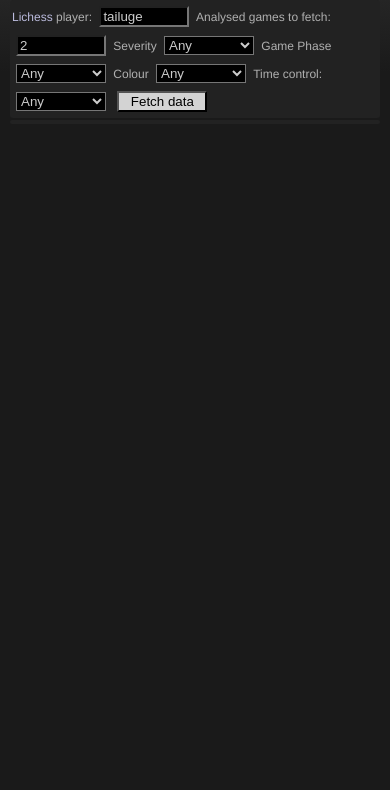
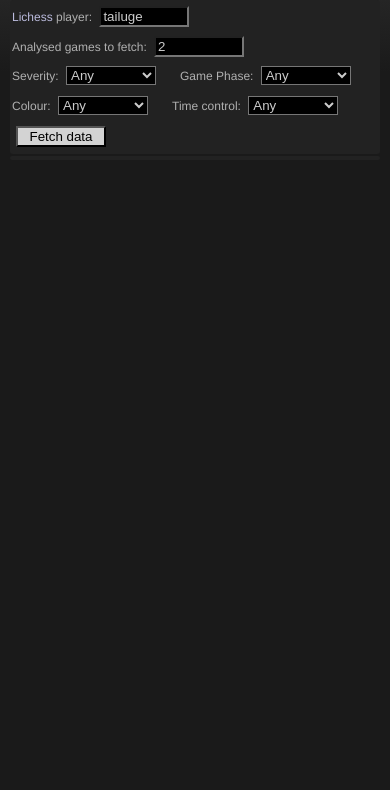
Before and after one commit to tailuge/mistake-o-tron, a website: page index.html in a window 390 px wide. Shown: the part 44-834 px from the top of the page. Drawn offline with Linux system fonts and the light colour scheme.

Commit message:
Add minimal responsive behaviour

```diff
--- a/assets/examples.css
+++ b/assets/examples.css
@@ -59,6 +59,11 @@
 
 #chessground-examples control {
   margin-left: 20px;
+  display: block;
+}
+
+#log {
+  word-wrap: break-word;
 }
 
 .inputs {
@@ -66,4 +71,17 @@
   border-radius: 3px;
   padding: 2px;
   margin: 2px 2px;
+  display: block;
+
 }
+.inputs::after {
+  content: "";
+  clear: both;
+  display: table;
+}
+
+.userInput {
+  float: left;
+  height:30px;
+  padding-right: 20px;
+}
--- a/index.html
+++ b/index.html
@@ -1,6 +1,7 @@
 <html>
 
 <head>
+    <meta name="viewport" content="width=device-width, initial-scale=1.0">
     <meta http-equiv="Content-Type" content="text/html; charset=UTF-8" />
     <link rel="stylesheet" href="assets/chessground.css" async>
     <link rel="stylesheet" href="assets/theme.css" async>
@@ -12,25 +13,37 @@
 <body>
     <h2><a href="https://github.com/tailuge/mistake-o-tron">Mistake-o-tron</a></h2>
     <div class="inputs">
+        <div class="userInput">
             <a href="https://lichess.org/api">Lichess</a> player:
-        <input type="text" id="player" name="player" value="tailuge" onkeydown="pressEnter(event)" /> Analysed games to fetch:
-        <input type="text" name="games" id="games" value="2" onkeydown="pressEnter(event)" /> Severity <select id="severity" onchange="recompute()">
+            <input type="text" id="player" name="player" value="tailuge" onkeydown="pressEnter(event)" />
+        </div>
+        <div class="userInput">Analysed games to fetch:
+            <input type="text" name="games" id="games" value="2" onkeydown="pressEnter(event)" />
+        </div>
+        <div class="userInput">Severity:
+            <select id="severity" onchange="recompute()">
                 <option value="" selected="selected">Any</option>
                 <option value="Inaccuracy">Inaccuracy</option>
                 <option value="Mistake">Mistake</option>
                 <option value="Blunder">Blunder</option>
-    </select> Game Phase
+            </select>
+        </div>
+        <div class="userInput">Game Phase:
             <select id="phase" onchange="recompute()">
                 <option value="" selected="selected">Any</option>
                 <option value="Opening">Opening</option>
                 <option value="Middlegame">Middlegame</option>
                 <option value="Endgame">Endgame</option>
-    </select> Colour
+            </select>
+        </div>
+        <div class="userInput">Colour:
             <select id="colour" onchange="recompute()">
                 <option value="" selected="selected">Any</option>
                 <option value="white">White</option>
                 <option value="black">Black</option>
-    </select> Time control:
+            </select>
+        </div>
+        <div class="userInput">Time control:
             <select id="timecontrol" onchange="recompute()">
                 <option value="" selected="selected">Any</option>
                 <option value="classical">Classical</option>
@@ -41,10 +54,12 @@
                 <option value="unlimited">Unlimited</option>
                 <option value="correspondence">Correspondence</option>
             </select>
+        </div>
+        <div class="userInput">
             <input type="submit" id="Search" value="Fetch data" onclick="search()">
         </div>
-
-    <pre class="inputs" id="log"></pre>
+    </div>
+    <div class="inputs" id="log"></div>
     <div id="chessground-examples"></div>
     <script src="dist/main.js"></script>
     <script>
@@ -69,7 +84,7 @@
                     puzzles = puzzles.concat((new bundle.Analysis(x)).puzzles(player));
                     recompute();
                 },
-                () => {});
+                () => { });
         }
 
         function filter(puzzles) {
```
Lines whose indentation alone changed are shown as unchanged.
